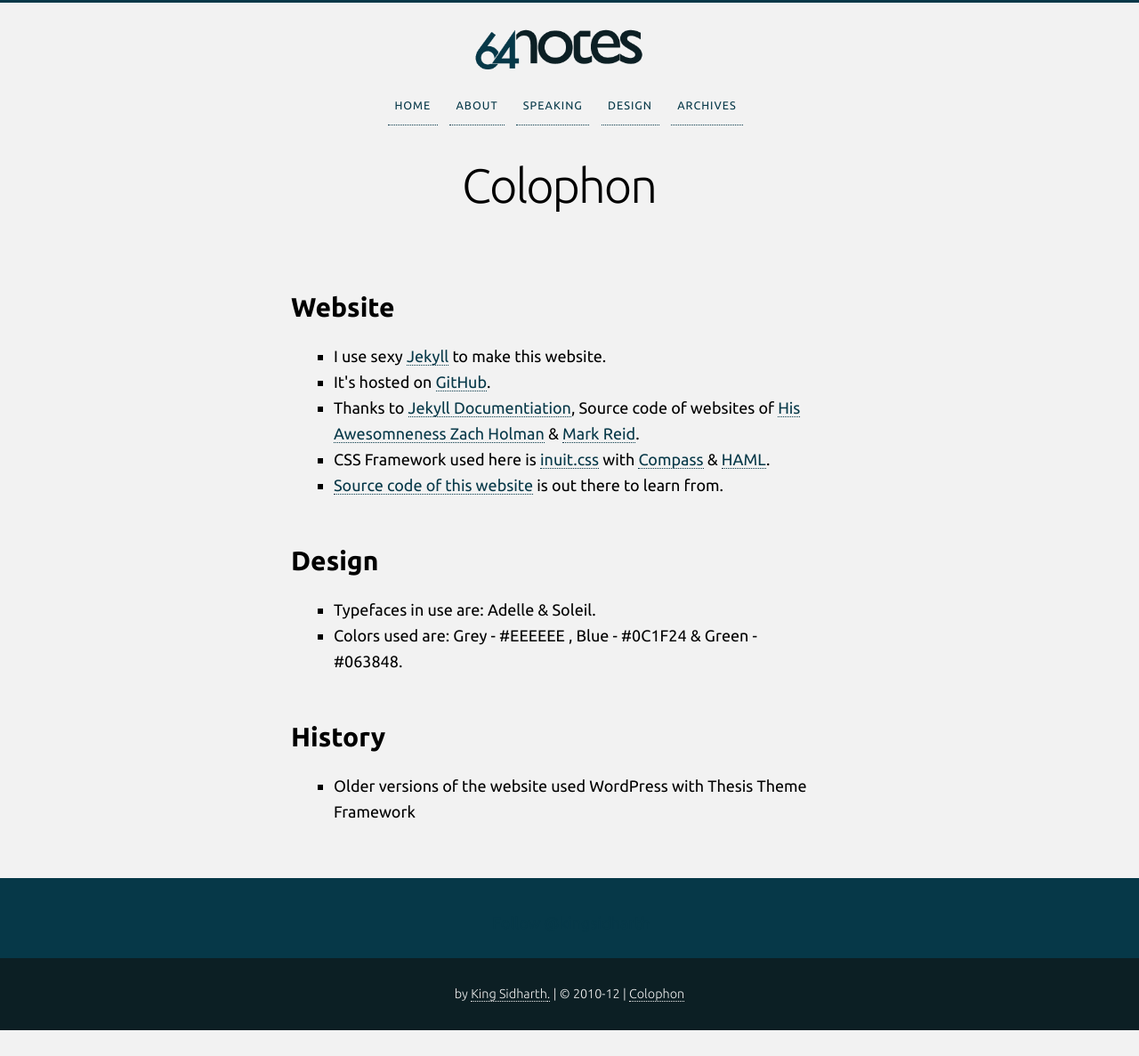
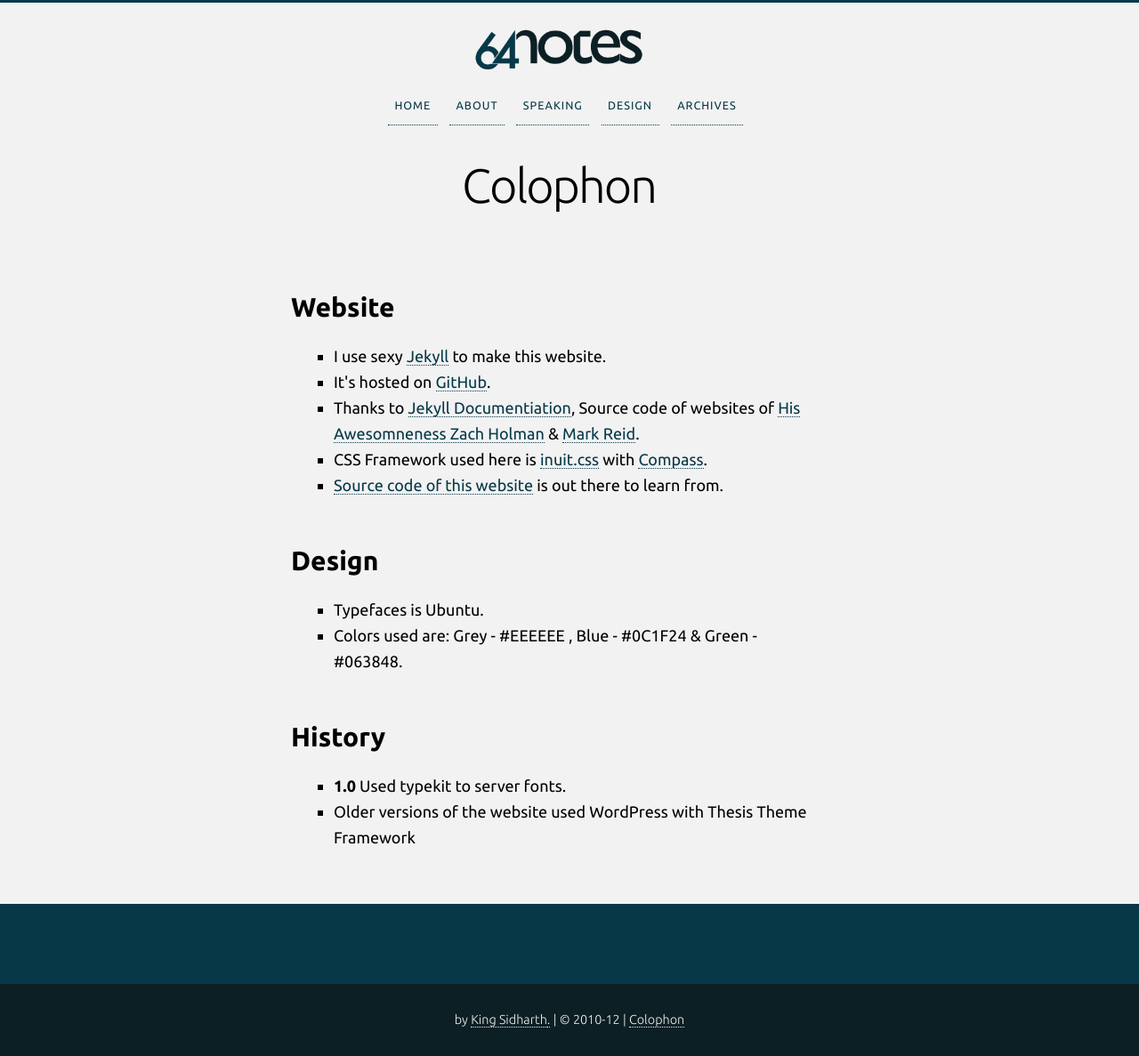
Before and after one commit to 64Notes/64notes.com, a Jekyll site: the page built from colophon.html, in a window 1280 px wide. Shown: the whole page at 89% size. Built offline with Jekyll 4.4.1, drawn with Linux system fonts in a browser that asks for light colours; nearby versions of some CDN libraries; comment, search, counter and statistics services are not loaded; before the commit the page ends 1158 px from its top, so only the background shows below that.

Commit message:
Update Colophon

```diff
--- a/colophon.html
+++ b/colophon.html
@@ -13,17 +13,18 @@
   <a href="https://github.com/holman/holman.github.com">His Awesomneness Zach Holman</a> &amp;
   <a href="https://github.com/mreid/mark.reid.name" >Mark Reid</a>.</li>
   <li>CSS Framework used here is <a href="https://github.com/csswizardry/inuit.css">inuit.css</a>
-  with <a href="http://compass-lang.org">Compass</a> &amp; <a href="http://haml.info">HAML</a>.</li>
+  with <a href="http://compass-lang.org">Compass</a>.</li>
   <li><a href="https://github.com/64Notes/64notes.github.com">Source code of this website</a> is out there to learn from.</li>
 </ul>
 
 <h2>Design</h2>
 <ul>
-  <li>Typefaces in use are: Adelle &amp; Soleil.</li>
+  <li>Typefaces is Ubuntu.</li>
   <li>Colors used are: Grey - #EEEEEE , Blue - #0C1F24 &amp; Green - #063848.</li>
 </ul>
 
 <h2>History</h2>
 <ul>
+  <li><strong>1.0</strong> Used typekit to server fonts.</li>
   <li>Older versions of the website used WordPress with Thesis Theme Framework</li>
 </ul>
```
